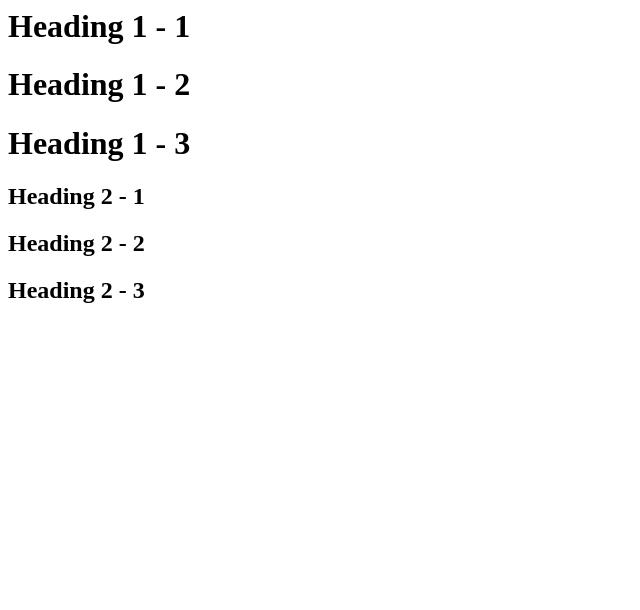
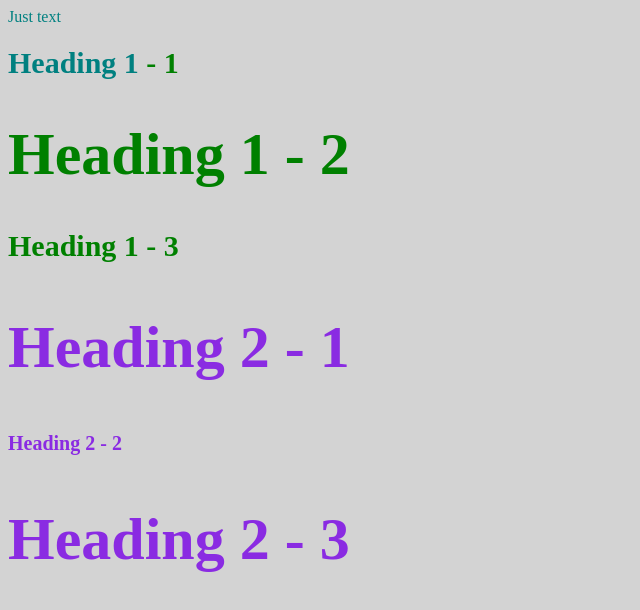
Before and after one commit to gatoherz11/cartoon-hero, a plain HTML site: page style-test.html in a window 1280 px wide. Shown: the whole page, without its empty margins (0-640 px from the left). Drawn offline with Linux system fonts and the light colour scheme.

Commit message:
Added css file

```diff
--- /dev/null
+++ b/css/test.css
@@ -0,0 +1,17 @@
+body{
+	background-color: lightgray;
+}
+h1{
+    font-size: 30px;
+    color: green;
+}
+h2{
+    font-size: 20px;
+    color: blueviolet;
+}
+.big{
+    font-size: 60px;
+}
+span{
+    color: teal;
+}
--- a/style-test.html
+++ b/style-test.html
@@ -2,13 +2,15 @@
 <html>
 <head>
     <title>Style Test</title>
+    <link rel="stylesheet" type="text/css" href="css/test.css">
 </head>
 <body>
-    <h1>Heading 1 - 1</h1>
-    <h1>Heading 1 - 2</h1>
+    <span>Just text</span>
+    <h1><span>Heading 1</span> - 1</h1>
+    <h1 class="big">Heading 1 - 2</h1>
     <h1>Heading 1 - 3</h1>
-    <h2>Heading 2 - 1</h2>
+    <h2 class="big">Heading 2 - 1</h2>
     <h2>Heading 2 - 2</h2>
-    <h2>Heading 2 - 3</h2>
+    <h2 class="big">Heading 2 - 3</h2>
 </body>
 </html>
```
